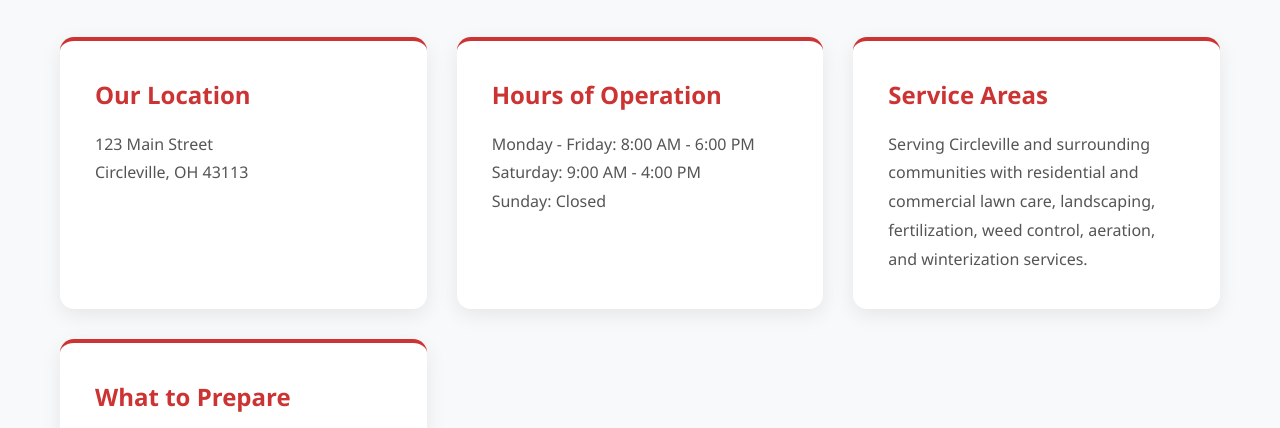
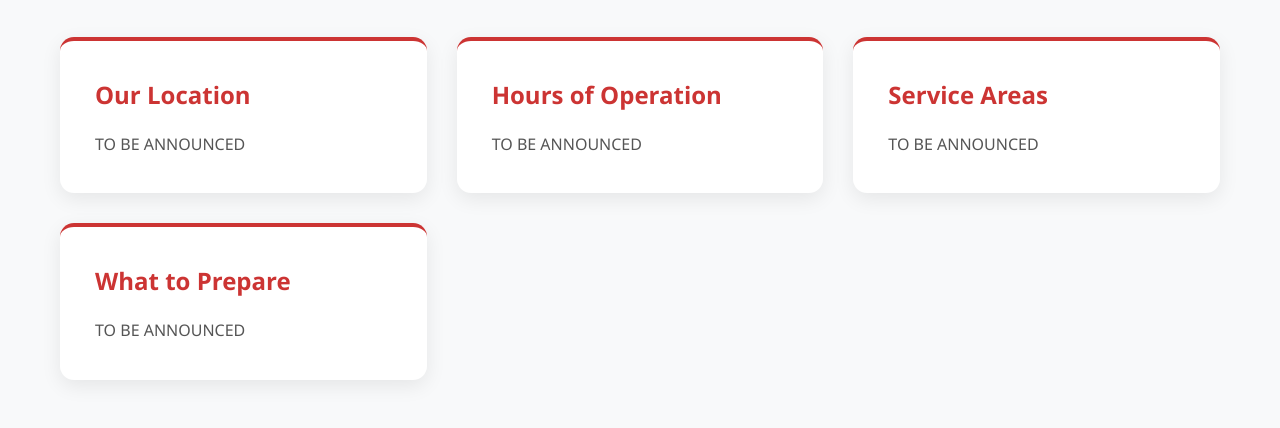
Before and after one commit to holcombj22/clc, a plain HTML site: page contact.html in a window 1280 px wide. Shown: the part 306-734 px from the top of the page. Drawn offline with Linux system fonts and the light colour scheme.

Commit message:
add temp values

```diff
--- a/contact.html
+++ b/contact.html
@@ -42,22 +42,26 @@
 
 <div class="info-card">
 <h2>Our Location</h2>
-<p>123 Main Street<br>Circleville, OH 43113</p>
+<!-- <p>123 Main Street<br>Circleville, OH 43113</p> -->
+<p>TO BE ANNOUNCED</p>
 </div>
 
 <div class="info-card">
 <h2>Hours of Operation</h2>
-<p>Monday - Friday: 8:00 AM - 6:00 PM<br>Saturday: 9:00 AM - 4:00 PM<br>Sunday: Closed</p>
+<!-- <p>Monday - Friday: 8:00 AM - 6:00 PM<br>Saturday: 9:00 AM - 4:00 PM<br>Sunday: Closed</p> -->
+<p>TO BE ANNOUNCED</p>
 </div>
 
 <div class="info-card">
 <h2>Service Areas</h2>
-<p>Serving Circleville and surrounding communities with residential and commercial lawn care, landscaping, fertilization, weed control, aeration, and winterization services.</p>
+<!-- <p>Serving Circleville and surrounding communities with residential and commercial lawn care, landscaping, fertilization, weed control, aeration, and winterization services.</p> -->
+<p>TO BE ANNOUNCED</p>
 </div>
 
 <div class="info-card">
 <h2>What to Prepare</h2>
-<p>Before contacting us, please have your property address, a brief description of the services you need, and any special lawn or landscape concerns ready.</p>
+<!-- <p>Before contacting us, please have your property address, a brief description of the services you need, and any special lawn or landscape concerns ready.</p> -->
+<p>TO BE ANNOUNCED</p>
 </div>
 
 </div>
```
